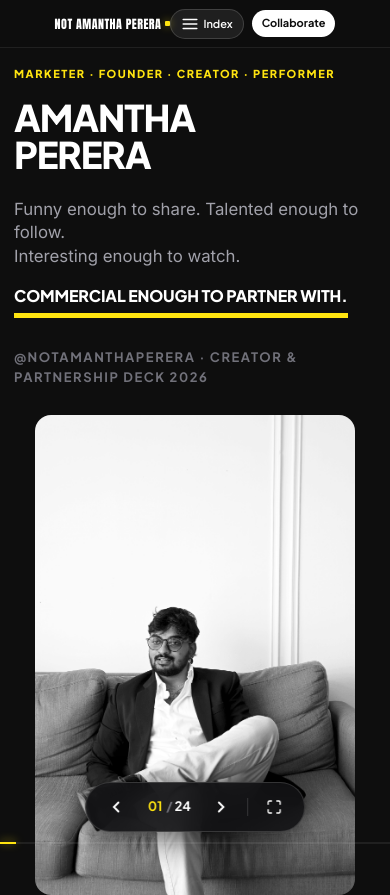
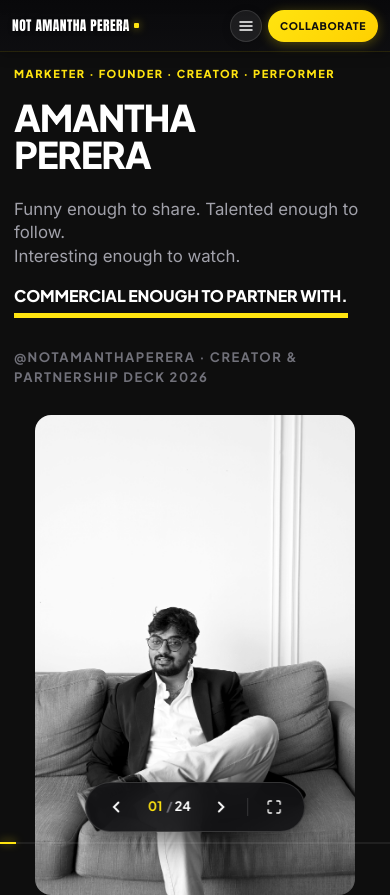
Before and after one commit to Subashketagoda/amantha-perera, a website: page index.html in a window 390 px wide. Shown: the top 895 px of the page. Drawn offline with Linux system fonts and the light colour scheme.

Commit message:
Enhance mobile top bar navigation and add scroll-based video autoplay

```diff
--- a/index.html
+++ b/index.html
@@ -596,7 +596,7 @@
         </div>
         <div class="p08-media-col">
           <div class="rounded-card-image video-card-wrap">
-            <video class="deck-inline-video" id="videoPage08" controls playsinline preload="metadata" poster="assets/images/p08_proposal.jpg">
+            <video class="deck-inline-video" id="videoPage08" autoplay muted loop playsinline controls preload="metadata" poster="assets/images/p08_proposal.jpg">
               <source src="assets/videos/p08_dinidu_dream_ring.mp4" type="video/mp4">
               Your browser does not support HTML5 video.
             </video>
@@ -985,7 +985,7 @@
 
         <div class="p16-media-col">
           <div class="music-poster-wrap video-card-wrap">
-            <video class="deck-inline-video" id="videoPage16" controls playsinline preload="metadata" poster="assets/images/p16_chandi_poster.jpg">
+            <video class="deck-inline-video" id="videoPage16" autoplay muted loop playsinline controls preload="metadata" poster="assets/images/p16_chandi_poster.jpg">
               <source src="assets/videos/p16_chandi_kollek.mp4" type="video/mp4">
               Your browser does not support HTML5 video.
             </video>
--- a/script.js
+++ b/script.js
@@ -340,10 +340,15 @@ document.addEventListener('DOMContentLoaded', () => {
   if (btnPlayChandi && videoP16) {
     btnPlayChandi.addEventListener('click', (e) => {
       e.preventDefault();
-      if (videoP16.paused) {
-        videoP16.play().catch(() => {});
-      } else {
-        videoP16.pause();
+      videoP16.scrollIntoView({ behavior: 'smooth', block: 'center' });
+      videoP16.muted = false; // Unmute on user interaction
+      videoP16.play().catch(() => {});
+    });
+
+    btnPlayChandi.addEventListener('keydown', (e) => {
+      if (e.key === 'Enter' || e.key === ' ') {
+        e.preventDefault();
+        btnPlayChandi.click();
       }
     });
 
@@ -576,5 +581,40 @@ document.addEventListener('DOMContentLoaded', () => {
     });
   }
 
+  // 12. VIDEO AUTOPLAY ON SCROLL (IntersectionObserver)
+  // Videos play muted when visible, pause when scrolled away
+  if ('IntersectionObserver' in window) {
+    const inlineVideos = document.querySelectorAll('.deck-inline-video');
+
+    const videoObserver = new IntersectionObserver((entries) => {
+      entries.forEach((entry) => {
+        const video = entry.target;
+        if (entry.isIntersecting) {
+          // Play when visible (muted for autoplay policy)
+          video.muted = true;
+          video.play().catch(() => {});
+        } else {
+          // Pause when not visible to save resources
+          video.pause();
+        }
+      });
+    }, {
+      root: null,
+      rootMargin: '0px',
+      threshold: 0.35
+    });
+
+    inlineVideos.forEach((video) => {
+      videoObserver.observe(video);
+    });
+
+    // Allow unmute on user interaction (click/tap on video)
+    inlineVideos.forEach((video) => {
+      video.addEventListener('click', () => {
+        video.muted = !video.muted;
+      });
+    });
+  }
+
   console.log('Amantha Perera Creator Deck Website initialized with 24 pages.');
 });
--- a/styles.css
+++ b/styles.css
@@ -2736,14 +2736,24 @@ body.is-loaded .p01-slide .hero-photo {
   }
 
   .deck-top-nav {
-    padding: 8px 14px;
-    height: 48px;
+    padding: 0 max(16px, env(safe-area-inset-left)) 0 max(16px, env(safe-area-inset-right));
+    padding-top: env(safe-area-inset-top, 0px);
+    height: calc(56px + env(safe-area-inset-top, 0px));
     display: flex;
     align-items: center;
-    background: rgba(14, 14, 14, 0.94);
-    backdrop-filter: blur(16px);
-    -webkit-backdrop-filter: blur(16px);
+    background: linear-gradient(180deg, rgba(9, 9, 11, 0.95) 0%, rgba(14, 14, 17, 0.88) 100%);
+    backdrop-filter: blur(24px) saturate(200%);
+    -webkit-backdrop-filter: blur(24px) saturate(200%);
+    border-bottom: 1px solid rgba(255, 228, 16, 0.12);
     transform: none !important;
+    box-shadow: 0 1px 12px rgba(0, 0, 0, 0.35);
+  }
+
+  .top-nav-inner {
+    width: 100%;
+    display: flex;
+    justify-content: space-between;
+    align-items: center;
   }
 
   .brand-sub {
@@ -2751,34 +2761,93 @@ body.is-loaded .p01-slide .hero-photo {
   }
 
   .brand-name {
-    font-size: 13px;
-    letter-spacing: 0.04em;
+    font-family: 'Anton', 'Oswald', var(--font-heading);
+    font-size: 15px;
+    letter-spacing: 0.05em;
+    color: #ffffff;
+    display: inline-flex;
+    align-items: center;
+    white-space: nowrap;
+    text-shadow: 0 1px 4px rgba(0, 0, 0, 0.4);
+  }
+
+  .nav-dot-square {
+    width: 5px;
+    height: 5px;
+    margin-left: 4px;
+    background-color: var(--color-yellow);
+    box-shadow: 0 0 8px rgba(255, 228, 16, 0.6);
   }
 
   .nav-actions {
+    display: flex;
+    align-items: center;
     gap: 8px;
   }
 
   .btn-toc {
-    padding: 5px 12px;
-    font-size: 12px;
-    gap: 5px;
+    width: 34px;
+    height: 34px;
+    padding: 0;
+    border-radius: 50%;
+    background: rgba(255, 255, 255, 0.07);
+    border: 1px solid rgba(255, 255, 255, 0.12);
+    display: inline-flex;
+    align-items: center;
+    justify-content: center;
+    color: #ffffff;
+    box-shadow: 0 2px 8px rgba(0, 0, 0, 0.2);
+    transition: background 0.2s ease, transform 0.15s ease;
+  }
+
+  .btn-toc:active {
+    transform: scale(0.92);
+    background: rgba(255, 255, 255, 0.15);
+  }
+
+  .btn-toc span {
+    display: none;
+  }
+
+  .btn-toc svg {
+    width: 16px;
+    height: 16px;
+    stroke: #ffffff;
   }
 
   .btn-collaborate {
-    padding: 5px 14px;
-    font-size: 12px;
+    height: 36px;
+    padding: 0 16px;
+    display: inline-flex;
+    align-items: center;
+    justify-content: center;
+    font-size: 11.5px;
+    font-weight: 800;
+    letter-spacing: 0.06em;
+    text-transform: uppercase;
+    border-radius: 9999px;
+    background: linear-gradient(135deg, var(--color-yellow) 0%, #ffd000 100%);
+    color: #0e0e0e;
+    box-shadow: 0 2px 12px rgba(255, 228, 16, 0.3), 0 1px 4px rgba(0, 0, 0, 0.2);
+    white-space: nowrap;
+    transition: transform 0.15s ease, background 0.2s ease, box-shadow 0.2s ease;
+  }
+
+  .btn-collaborate:active {
+    transform: scale(0.93);
+    background: linear-gradient(135deg, #ffd000 0%, var(--color-yellow) 100%);
+    box-shadow: 0 1px 6px rgba(255, 228, 16, 0.5);
   }
 
   /* Slide Base Setup */
   .deck-slide {
-    min-height: calc(100vh - 48px);
-    min-height: calc(100dvh - 48px);
+    min-height: calc(100vh - 56px);
+    min-height: calc(100dvh - 56px);
     display: flex;
     flex-direction: column;
     justify-content: center;
-    padding: 62px 16px 86px;
-    scroll-margin-top: 48px;
+    padding: 68px 16px 86px;
+    scroll-margin-top: 56px;
     overflow-x: hidden;
     box-sizing: border-box;
     scroll-snap-align: start;
@@ -2786,7 +2855,7 @@ body.is-loaded .p01-slide .hero-photo {
   }
 
   .p01-slide {
-    padding-top: 72px;
+    padding-top: 76px;
   }
 
   /* Hide floating static page numbers on mobile — the floating bottom dock already has '05 / 24' */
@@ -3406,9 +3475,9 @@ body.is-loaded .p01-slide .hero-photo {
     display: block;
   }
 
-  /* Page 08: Case Study Images */
+  /* Page 08: Case Study Images & Video */
   .p08-media-col {
-    max-width: 340px;
+    max-width: 320px;
     margin: 12px auto 0;
     width: 100%;
   }
@@ -3420,6 +3489,24 @@ body.is-loaded .p01-slide .hero-photo {
     width: 100%;
     object-fit: contain;
     display: block;
+  }
+
+  .p08-media-col .video-card-wrap,
+  .p16-media-col .video-card-wrap {
+    max-width: 290px;
+    margin: 0 auto;
+    border-radius: 20px;
+    overflow: hidden;
+    box-shadow: 0 14px 36px rgba(0, 0, 0, 0.6);
+  }
+
+  .p08-media-col .deck-inline-video,
+  .p16-media-col .deck-inline-video {
+    width: 100%;
+    max-height: 48vh;
+    border-radius: 18px;
+    object-fit: cover;
+    aspect-ratio: 9 / 16;
   }
 
   /* Page 09: Dinidu Results - Compact Mobile Single Screen */
@@ -4057,22 +4144,29 @@ body.is-loaded .p01-slide .hero-photo {
 /* Extra Small Phones (max-width: 480px) */
 @media (max-width: 480px) {
   .deck-top-nav {
-    padding: 8px 12px;
+    padding: 0 max(12px, env(safe-area-inset-left)) 0 max(12px, env(safe-area-inset-right));
+    padding-top: env(safe-area-inset-top, 0px);
+    height: calc(52px + env(safe-area-inset-top, 0px));
   }
 
   .brand-name {
-    font-size: 12px;
+    font-size: 13.5px;
+    letter-spacing: 0.03em;
+  }
+
+  .nav-actions {
+    gap: 6px;
   }
 
   .btn-toc {
-    padding: 5px 10px;
-    font-size: 11px;
-    gap: 4px;
+    width: 32px;
+    height: 32px;
   }
 
   .btn-collaborate {
-    padding: 5px 10px;
-    font-size: 11px;
+    height: 32px;
+    padding: 0 12px;
+    font-size: 10.5px;
   }
 
   .deck-slide {
```
